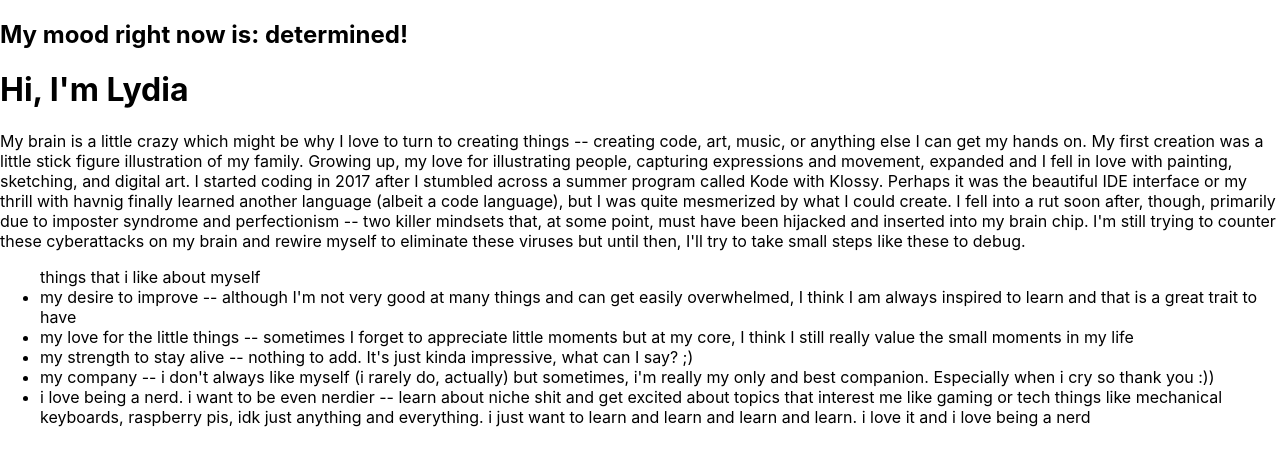
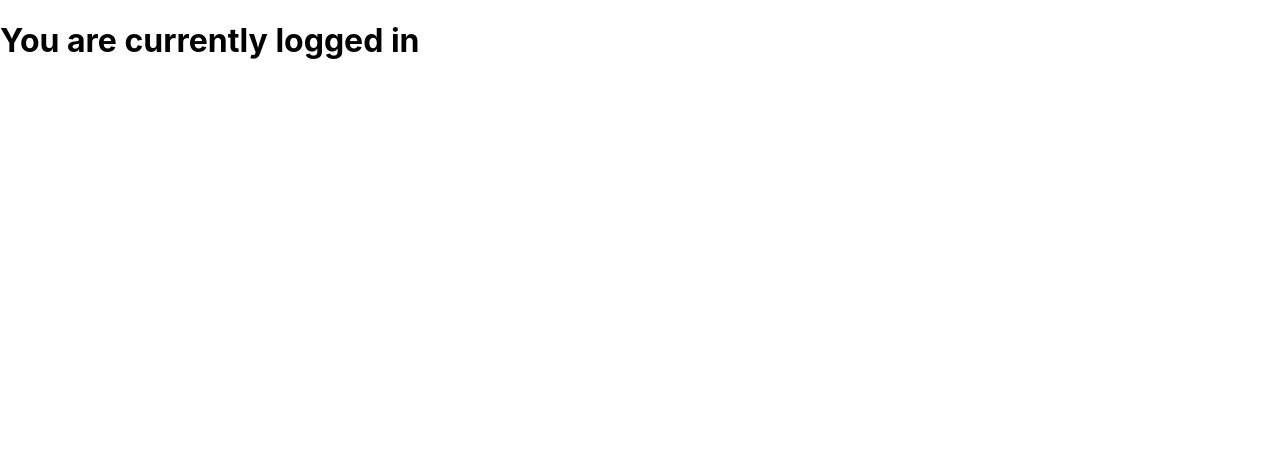
Before and after one commit to Lydia-Tan/react-practice, a React (Create React App) app: page / in a window 1280 px wide. Shown: the top 466 px of the page. Built offline with nearby package versions, Linux system fonts and the light colour scheme.

Commit message:
practiced working with component states

```diff
--- a/src/App.js
+++ b/src/App.js
@@ -1,45 +1,48 @@
 import './App.css';
 import React from "react";
 
-import Footer from "./components/Footer";
-import AboutMe from "./components/AboutMe.js";
-import Header from "./components/Header.js";
-import ToDo from "./components/ToDo";
-import TimeGreeting from "./components/TimeGreeting";
+// import Footer from "./components/Footer";
+// import AboutMe from "./components/AboutMe.js";
+// import Header from "./components/Header.js";
+// import ToDo from "./components/ToDo";
+// import TimeGreeting from "./components/TimeGreeting";
 
-import Joke from "./components/Joke";
-import jokesData from "./components/JokesData";
-import Products from "./components/Products.js";
-import productsData from "./components/ProductsData.js";
+// import Joke from "./components/Joke";
+// import jokesData from "./components/JokesData";
+// import Products from "./components/Products.js";
+// import productsData from "./components/ProductsData.js";
 
 
-//the use of extends essentially allows for us to use all of the React.Component "goodies" to be used in this class
-class App extends React.Component{
+
+class App extends React.Component {
   constructor(){
-    //always add the super() method into the constructor
     super();
-    //this.state will always be set to equal some object
     this.state = {
-      mood: "determined!"
+      login: true
     }
   }
 
-  yourMethod(){
-    return(
-    <h2>My mood right now is: {this.state.mood}</h2>
-    )
+
+
+  render(){
+    let wordDisplay
+    if(this.state.login === true){
+      wordDisplay = "in";
+    }
+    else{
+      wordDisplay = "out";
+    }
+    return (
+      <div>
+          <h1>You are currently logged {wordDisplay}</h1>
+      </div>
+  )
   }
-  //needs at least one method (render() method)
-  render(){
-    const tester = this.yourMethod();
-    return(
-      <div>
-        {tester}
-        <AboutMe/>
-      </div>
-    )
-  }
+
 }
+
+
+
 
 // function App() {
 //   const allProds = productsData.map(prod =>
```
